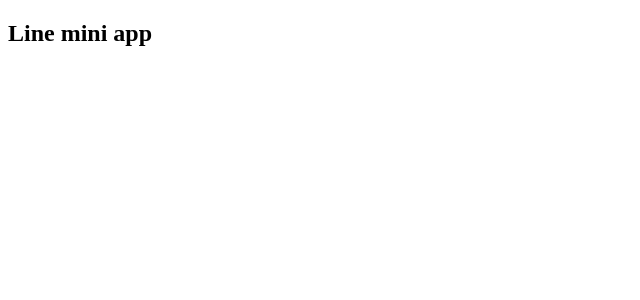
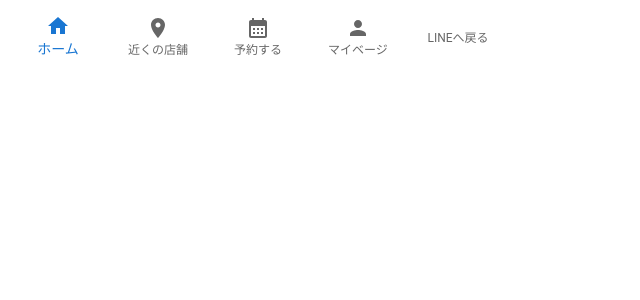
Before and after one commit to GITECVN-LIFF-APP/gitec-line-app, a React (Vite) app in the folder client/: page / in a window 1280 px wide. Shown: the top 300 px of the page, without its empty margins (0-640 px from the left). Built offline with nearby package versions, Linux system fonts and the light colour scheme.

Commit message:
feat: update code navbar (#6)

```diff
--- a/client/src/App.tsx
+++ b/client/src/App.tsx
@@ -2,6 +2,7 @@
 
 function App() {
   return <h2>Line mini app</h2>
+
 }
 
 export default App
--- /dev/null
+++ b/client/src/component/Navbar/Navbar.tsx
@@ -0,0 +1,30 @@
+import * as React from 'react';
+import Box from '@mui/material/Box';
+import BottomNavigation from '@mui/material/BottomNavigation';
+import BottomNavigationAction from '@mui/material/BottomNavigationAction';
+import HomeIcon from '@mui/icons-material/Home';
+import LocationOnIcon from '@mui/icons-material/LocationOn';
+import CalendarMonthIcon from '@mui/icons-material/CalendarMonth';
+import PersonIcon from '@mui/icons-material/Person';
+
+export default function SimpleBottomNavigation() {
+  const [value, setValue] = React.useState(0);
+
+  return (
+    <Box sx={{ width: 500 }}>
+      <BottomNavigation
+        showLabels
+        value={value}
+        onChange={(event, newValue) => {
+          setValue(newValue);
+        }}
+      >
+        <BottomNavigationAction label="ホーム" icon={<HomeIcon />} />
+        <BottomNavigationAction label="近くの店舗" icon={<LocationOnIcon />} />
+        <BottomNavigationAction label="予約する" icon={<CalendarMonthIcon />} />
+        <BottomNavigationAction label="マイベージ" icon={<PersonIcon />} />
+        <BottomNavigationAction label="LINEへ戻る"  />
+      </BottomNavigation>
+    </Box>
+  );
+}
```
Also changed, not shown: client/package.json (+9 -7 lines), client/src/main.tsx (+5 -2 lines), 1 other file (tests, documents, lock files or other folders).
